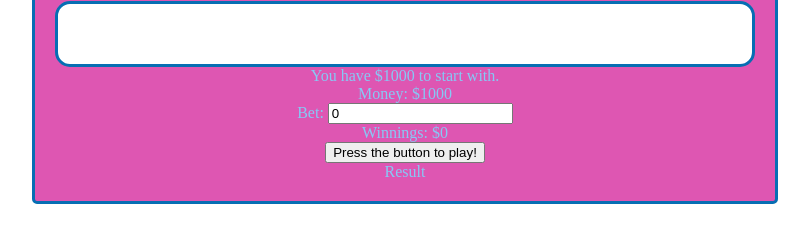
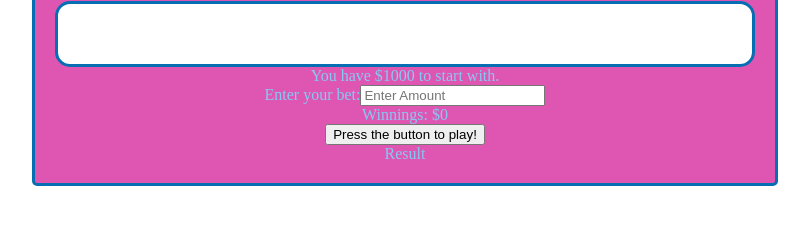
Before and after one commit to scaev/Slot-Machine, a plain HTML site: page index.html in a window 1280 px wide. Shown: the part 110-352 px from the top of the page, without its empty margins (235-1044 px from the left). Drawn offline with Linux system fonts and the light colour scheme.

Commit message:
Update 1.0.7 - Some math calculations

```diff
--- a/app.js
+++ b/app.js
@@ -1,7 +1,7 @@
 let reels = ["", "", ""], // array to hold the symbols for each reel
   symbols = ["🍌", "🍕", "🍾"], // array to hold the possible symbols
   playerMoney = 1000, // starting money for the player
-//   playerBet = 0, // current bet for the player
+  //   playerBet = 0, // current bet for the player
   winnings = 0, // current winnings for the player
   jackpot = 5000, // current jackpot amount
   spinResult; // result of the current spin
@@ -48,12 +48,16 @@ function spin() {
 // playerBet = document.querySelector('#betAmount').value;
 // console.log(playerBet);
 
+// I couldn't get the value as number. That's why I can not calculate the playerMoney
 function determineWinnings() {
   if (reels[0] == reels[1] && reels[1] == reels[2]) {
+    let betInput = document.getElementById("betInput");
+    let playerBet = betInput.value;
     winnings = playerBet * 5;
-    playerMoney += winnings;
+    playerMoney = playerMoney + playerBet;
     document.getElementById("result").innerHTML = "YOU WON";
-    console.log("Testing winner function");
+    document.getElementById("money").innerHTML = `Money: $${playerMoney}`;
+    console.log(winnings);
   } else {
     winnings = 0;
     document.getElementById("result").innerHTML = "YOU LOST";
--- a/index.html
+++ b/index.html
@@ -18,16 +18,8 @@
       </section>
       <section id="moneyBar">
         <div>You have $1000 to start with.</div>
-        <div id="money">Money: $1000</div>
-        <div id="bet">
-          Bet:
-          <input
-            type="number"
-            id="betAmount"
-            placeholder="Enter Amount"
-            value="0"
-          />
-        </div>
+        <div id="money"></div>
+        <label for="betInput">Enter your bet:</label><input type="number" placeholder="Enter Amount" id="betInput">
         <div id="winnings">Winnings: $0</div>
       </section>
       <button id="spinButton">Press the button to play!</button>
```
